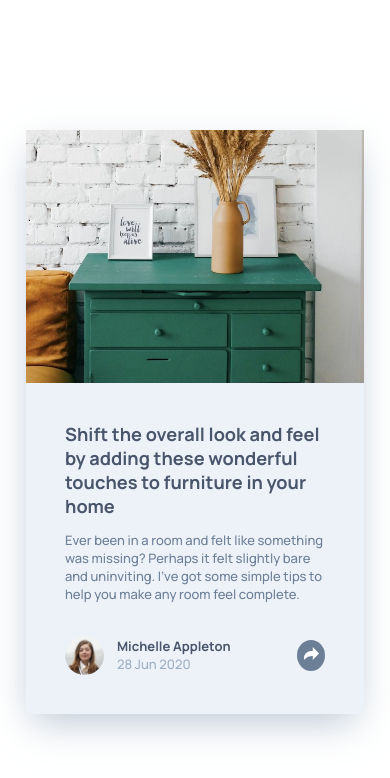
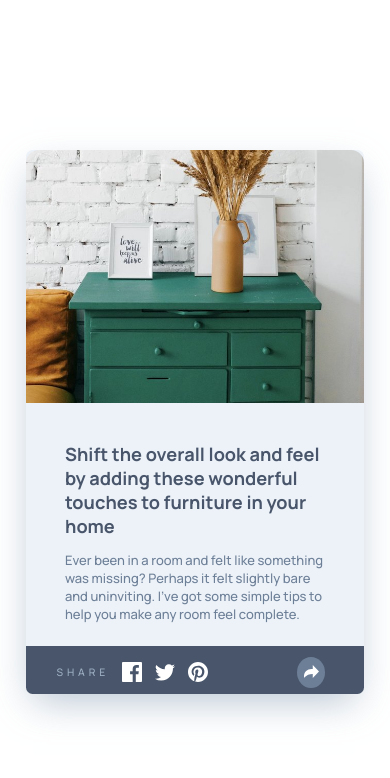
Before and after one commit to juan26468818/article-preview-component, a plain HTML site: page index.html in a window 390 px wide. Both pictures are taken after a click on the button 311 px from the left and 655 px from the top of the page. Drawn offline with Linux system fonts and the light colour scheme.

Commit message:
fix bottom position on mobile view

```diff
--- a/index.html
+++ b/index.html
@@ -36,7 +36,7 @@
                         <img src="./img/icon-twitter.svg">
                         <img src="./img/icon-pinterest.svg">
                     </div>
-                    <div class="t-share hidden"></div>
+                    <div class="t-share hidden" id="t-share"></div>
                 </div>
             </div>
         </div>
--- a/main.css
+++ b/main.css
@@ -31,6 +31,7 @@ main{
 .main-img{
     width: 40%;
     object-fit: cover;
+    border-radius: 1rem 0 0 1rem;
 }
 .info-container{
     padding: 3rem;
@@ -67,9 +68,14 @@ h1{
 .date{
     color: var(--Grayish-Blue);
 }
+button{
+    border: none;
+    border-radius: 50%;
+    padding: .5rem;
+
+}
 .share-container{
     position: relative;
-
 }
 .share{
     position: absolute;
@@ -78,13 +84,15 @@ h1{
     left: -6rem;
     display: flex;
     align-items: center;
-    justify-content: space-between;
     background-color: var(--Very-Dark-Grayish-Blue);
     padding: 1rem 2rem;
     border-radius: .5rem;
     letter-spacing: .3rem;
     color: var(--Grayish-Blue);
     font-size: .8rem;
+}
+.share > img{
+    margin-left: 1rem;
 }
 .t-share{
     position: absolute;
@@ -95,12 +103,7 @@ h1{
     top: -2rem;
     left: .5rem
 }
-button{
-    border: none;
-    border-radius: 50%;
-    padding: .5rem;
 
-}
 .active-b{
     background-color: var(--Desaturated-Dark-Blue);
 }
@@ -113,10 +116,33 @@ button{
 @media (max-width:650px){
     main{
         flex-direction: column;
+        overflow: hidden;
     }
     .main-img{
         width: 100%;
         height: 30vh;
         object-fit: cover;
+        border-radius: 1rem 1rem 0 0;
+    }
+    .info-container{
+        padding-bottom: 0;
+    }
+    .share{
+        height: 4rem;
+        width: 100vw;
+        top: -1rem;
+        left: -75vw;
+        z-index: 1;
+    }
+    button{
+        position: relative;
+        z-index: 2;
+        bottom: 2px;
+    }
+    .share > p{
+        margin-left: 2rem;
+    }
+    .t-share{
+        display: none;
     }
 }
--- a/script.js
+++ b/script.js
@@ -1,14 +1,20 @@
 const shareContainer = document.getElementById("share-view")
 const shareI = document.getElementById("share-i")
 const shareB = document.getElementById("share-b")
+const shareT = document.getElementById("t-share")
+
 let isActive = false;
 
 shareB.addEventListener("click", ()=>{
         shareI.className += " active-i"
         shareB.className += " active-b"
+        shareContainer.classList.remove("hidden")
+        shareT.classList.remove("hidden")
         if(isActive === true){
             shareI.classList.remove("active-i")
             shareB.classList.remove("active-b")
+            shareContainer.className += " hidden"
+            shareT.className += " hidden"
             isActive = false
         }else{
             isActive = true
```
